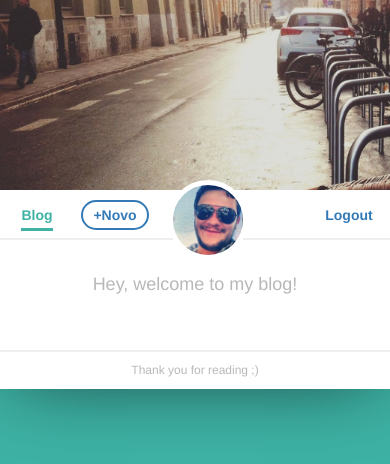
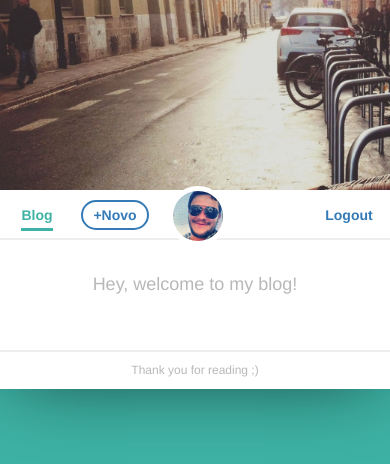
Before and after one commit to flaviohenriquecbc/multi-user-blog-python-gae, a Python web app: template templates/blog/front.html in a window 390 px wide. Shown: the top 464 px of the page. Run offline with Jinja, Linux system fonts and the light colour scheme; the template is opened without the code that fills it, so the values that code supplies are empty.

Commit message:
some responsive changes - image flavio

```diff
--- a/static/css/main.css
+++ b/static/css/main.css
@@ -295,10 +295,10 @@ textarea{
 @media(max-width: 750px){
 
   nav li .img{
-    margin-top: -40px;
+    margin-top: -34px;
     margin-left: -25px;
-    width: 80px;
-    height: 80px;
+    width: 60px;
+    height: 60px;
   }
 
   .container{
```
